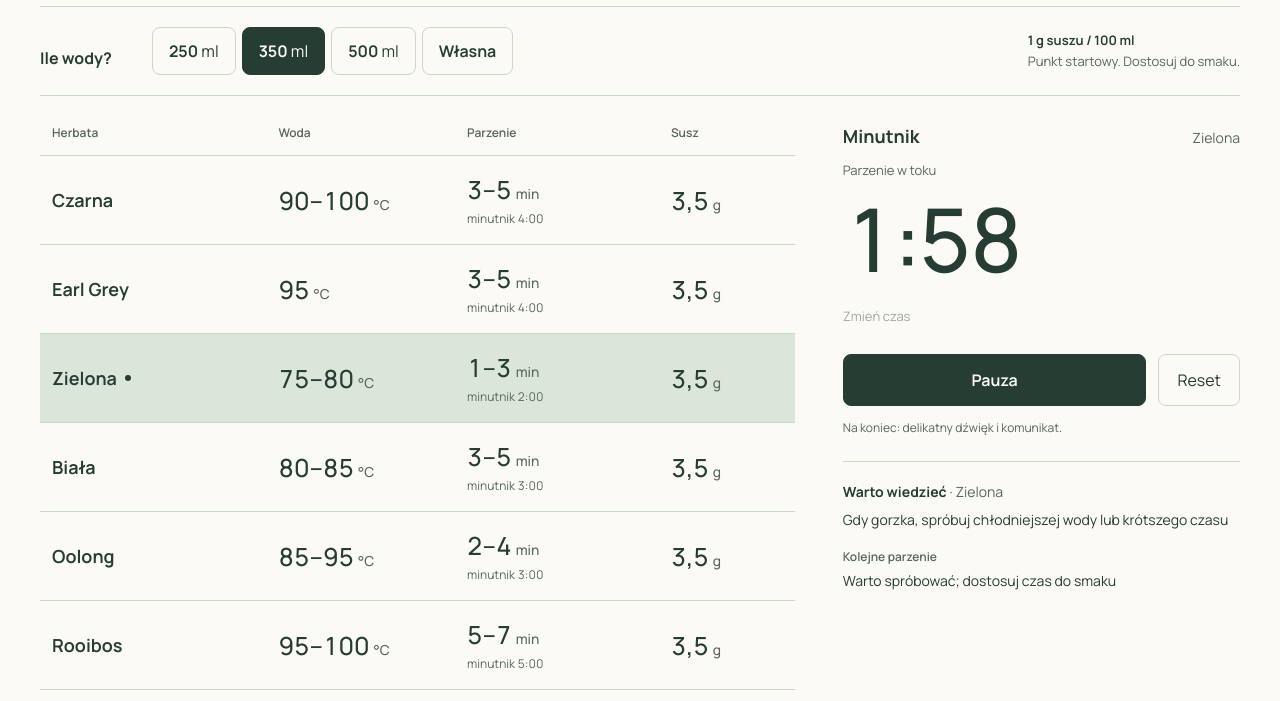
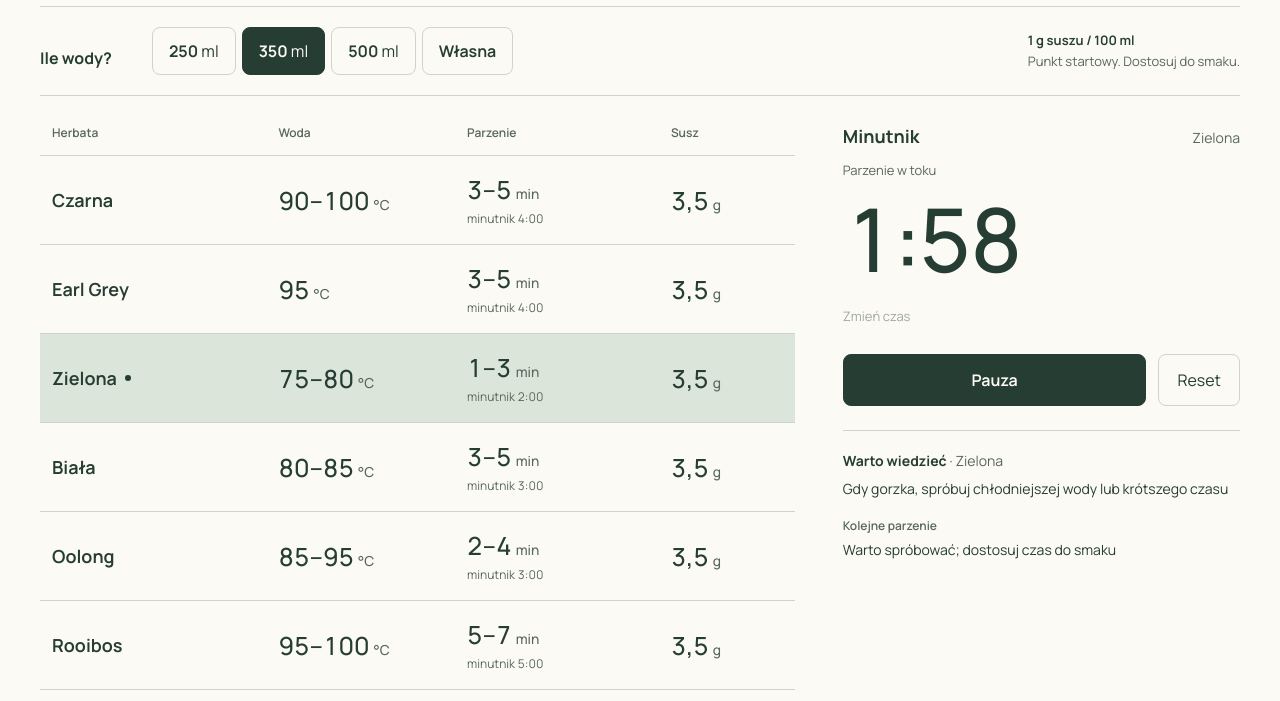
Before and after one commit to michalczukm/lazy-tea, a website with bundled scripts: page public/index.html in a window 1280 px wide. Both pictures are taken after a click on the button "Start". Shown: the part 98-799 px from the top of the page. Built offline with nearby package versions, Linux system fonts and the light colour scheme.

Commit message:
fix: remove default alarm hint from timer

```diff
--- a/public/app.js
+++ b/public/app.js
@@ -103,6 +103,7 @@ function renderTimer() {
 function setAudioUnavailable() {
   audioAvailable = false
   setText($('#audio-note'), 'Dźwięk niedostępny. Na koniec zobaczysz komunikat „Gotowe”.')
+  $('#audio-note').hidden = false
 }
 
 async function unlockAudio() {
@@ -115,7 +116,7 @@ async function unlockAudio() {
     await audioContext.resume()
     if (audioContext.state !== 'running') throw new Error('Audio suspended')
     audioAvailable = true
-    setText($('#audio-note'), 'Na koniec: delikatny dźwięk i komunikat.')
+    $('#audio-note').hidden = true
   } catch {
     setAudioUnavailable()
   }
--- a/public/index.html
+++ b/public/index.html
@@ -179,7 +179,7 @@
                 <button id="reset" class="reset-button" type="button">Reset</button>
               </div>
               <p id="timer-context" class="timer-context" hidden></p>
-              <p id="audio-note" class="audio-note">Na koniec: delikatny dźwięk i komunikat.</p>
+              <p id="audio-note" class="audio-note" role="status" hidden></p>
             </section>
 
             <section class="tea-notes" aria-labelledby="notes-heading">
```
